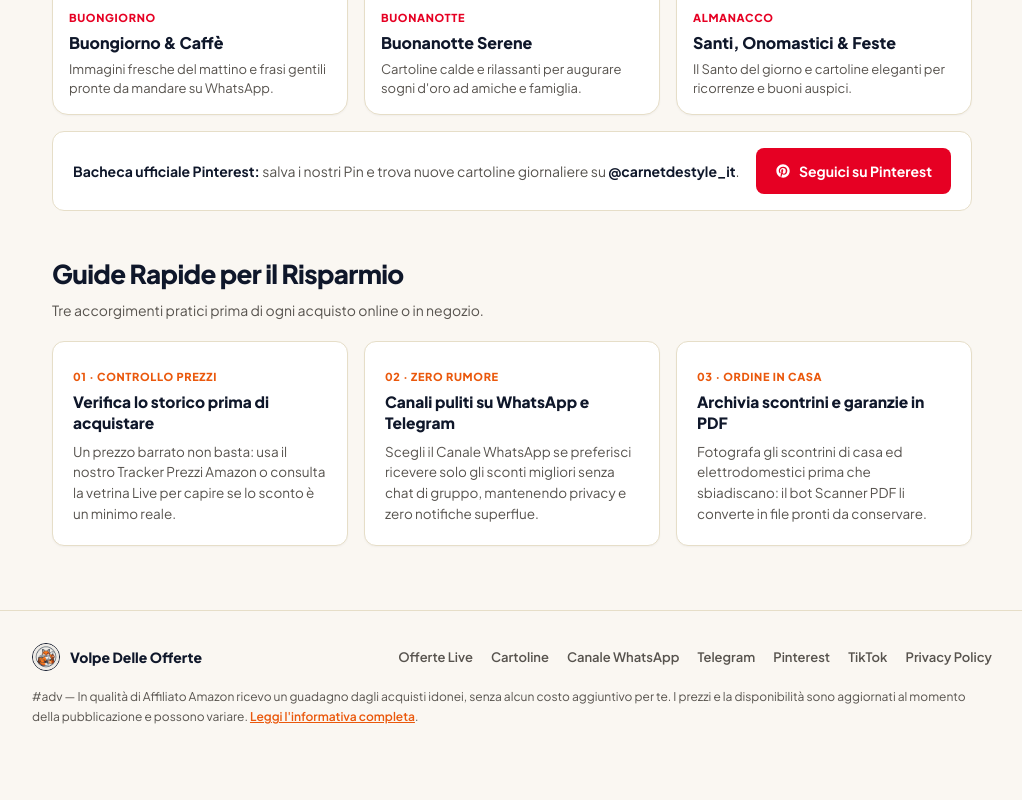
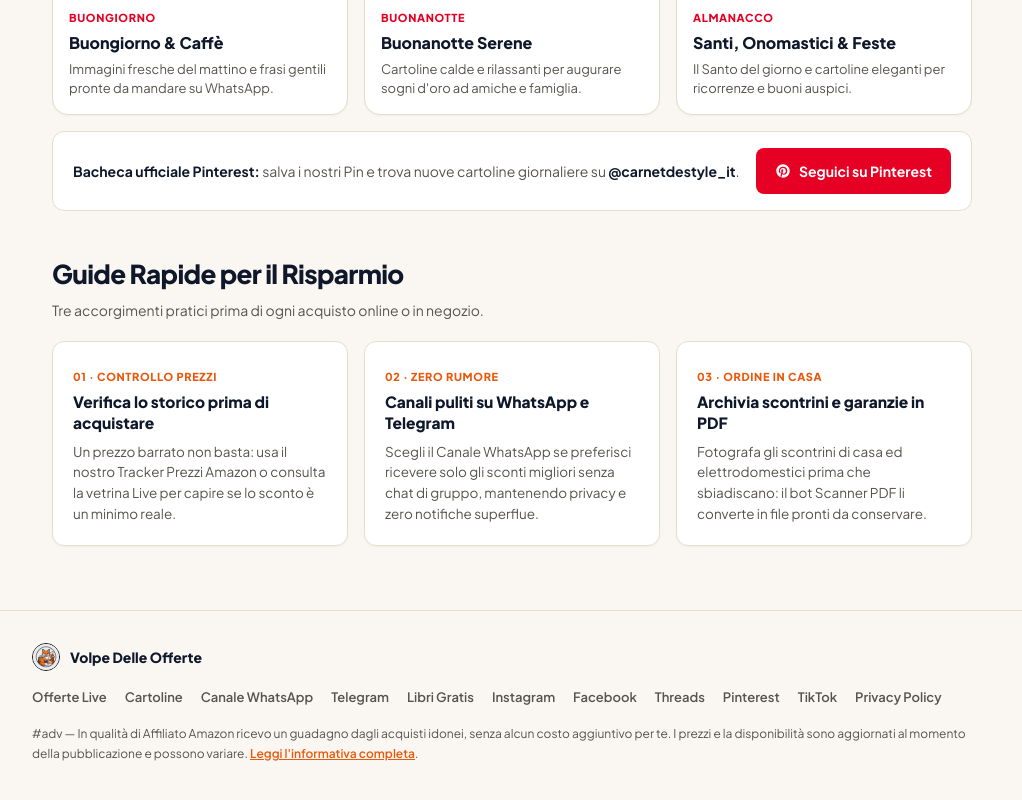
Before and after one commit to Alby-eheh/Alby-eheh.github.io, a plain HTML site: page index.html in a window 1280 px wide. Shown: the part 1841-2641 px from the top of the page, without its empty margins (128-1150 px from the left). Before the commit the page ends 2612 px from the top, so only its background shows below. Drawn offline with Linux system fonts and the light colour scheme.

Commit message:
Add Instagram, Facebook, Threads and Libri Gratis links to footer

```diff
--- a/index.html
+++ b/index.html
@@ -689,6 +689,10 @@
           <a href="buongiorno/">Cartoline</a>
           <a href="https://whatsapp.com/channel/0029VbETLnsD38CLMNvogI3g" target="_blank" rel="noopener">Canale WhatsApp</a>
           <a href="https://t.me/offertiamazon" target="_blank" rel="noopener">Telegram</a>
+          <a href="libri/">Libri Gratis</a>
+          <a href="https://www.instagram.com/volpe_delle_offerte/" target="_blank" rel="noopener">Instagram</a>
+          <a href="https://www.facebook.com/profile.php?id=384762195660528" target="_blank" rel="noopener">Facebook</a>
+          <a href="https://www.threads.com/@volpe_delle_offerte" target="_blank" rel="noopener">Threads</a>
           <a href="https://www.pinterest.com/carnetdestyle_it/" target="_blank" rel="noopener">Pinterest</a>
           <a href="https://www.tiktok.com/@risparmiocasa.smart" target="_blank" rel="noopener">TikTok</a>
           <a href="privacy.html">Privacy Policy</a>
```
